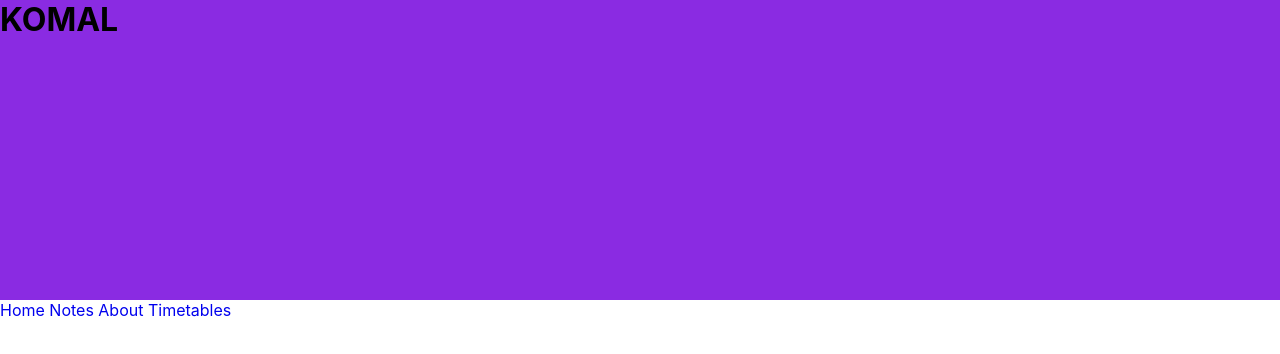
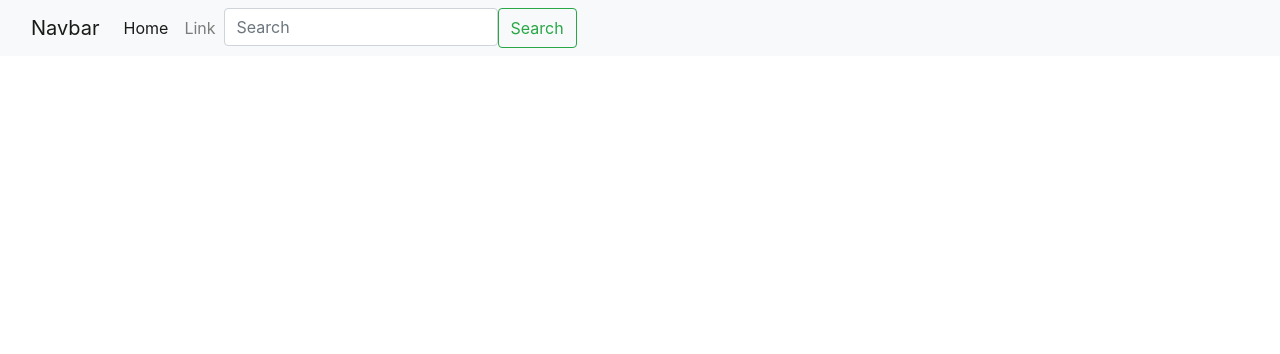
Before and after one commit to komal11998/collegewebsite.github.io, a plain HTML site: page index.html in a window 1280 px wide. Drawn offline with nearby package versions, Linux system fonts and the light colour scheme.

```diff
--- a/index.css
+++ b/index.css
@@ -8,8 +8,3 @@ body{
     margin: 0px;
     font-family: -apple-system, BlinkMacSystemFont, 'Segoe UI', Roboto, Oxygen, Ubuntu, Cantarell, 'Open Sans','Helvetica Neue', sans-serif;
 }
-
-.main{
-  background-color: blueviolet;
-  height: 300px;
-}
--- a/index.html
+++ b/index.html
@@ -5,20 +5,39 @@
   <meta charset="UTF-8">
   <meta http-equiv="X-UA-Compatible" content="IE=edge">
   <meta name="viewport" content="width=device-width, initial-scale=1.0">
+  <link rel="stylesheet" href="https://maxcdn.bootstrapcdn.com/bootstrap/4.5.2/css/bootstrap.min.css">
   <title>Home|Page</title>
-  <link rel="stylesheet" href="index.css">
+  <!-- <link rel="stylesheet" href="index.css"> -->
 </head>
 
 <body>
-  <header class="main">
-    <h1>KOMAL</h1>
-  </header>
-  <nav class="navbar">
-    <a href="#">Home</a>
-    <a href="#">Notes</a>
-    <a href="#">About</a>
-    <a href="#">Timetables</a>
-  </nav>
+  <div class="header">
+    <nav class="navbar navbar-expand-lg navbar-light bg-light">
+      <div class="container-fluid">
+        <a class="navbar-brand" href="#">Navbar</a>
+        <button class="navbar-toggler" type="button" data-bs-toggle="collapse" data-bs-target="#navbarSupportedContent"
+          aria-controls="navbarSupportedContent" aria-expanded="false" aria-label="Toggle navigation">
+          <span class="navbar-toggler-icon"></span>
+        </button>
+        <div class="collapse navbar-collapse" id="navbarSupportedContent">
+          <ul class="navbar-nav me-auto mb-2 mb-lg-0">
+            <li class="nav-item">
+              <a class="nav-link active" aria-current="page" href="#">Home</a>
+            </li>
+            <li class="nav-item">
+              <a class="nav-link" href="#">Link</a>
+            </li>
+            <form class="d-flex">
+              <input class="form-control me-2" type="search" placeholder="Search" aria-label="Search">
+              <button class="btn btn-outline-success" type="submit">Search</button>
+            </form>
+        </div>
+      </div>
+    </nav>
+  </div>
+  <script src="https://ajax.googleapis.com/ajax/libs/jquery/3.5.1/jquery.min.js"></script>
+  <script src="https://cdnjs.cloudflare.com/ajax/libs/popper.js/1.16.0/umd/popper.min.js"></script>
+  <script src="https://maxcdn.bootstrapcdn.com/bootstrap/4.5.2/js/bootstrap.min.js"></script>
 </body>
 
 </html>
```
Also changed, not shown: images/bgimg.jpg (added).
